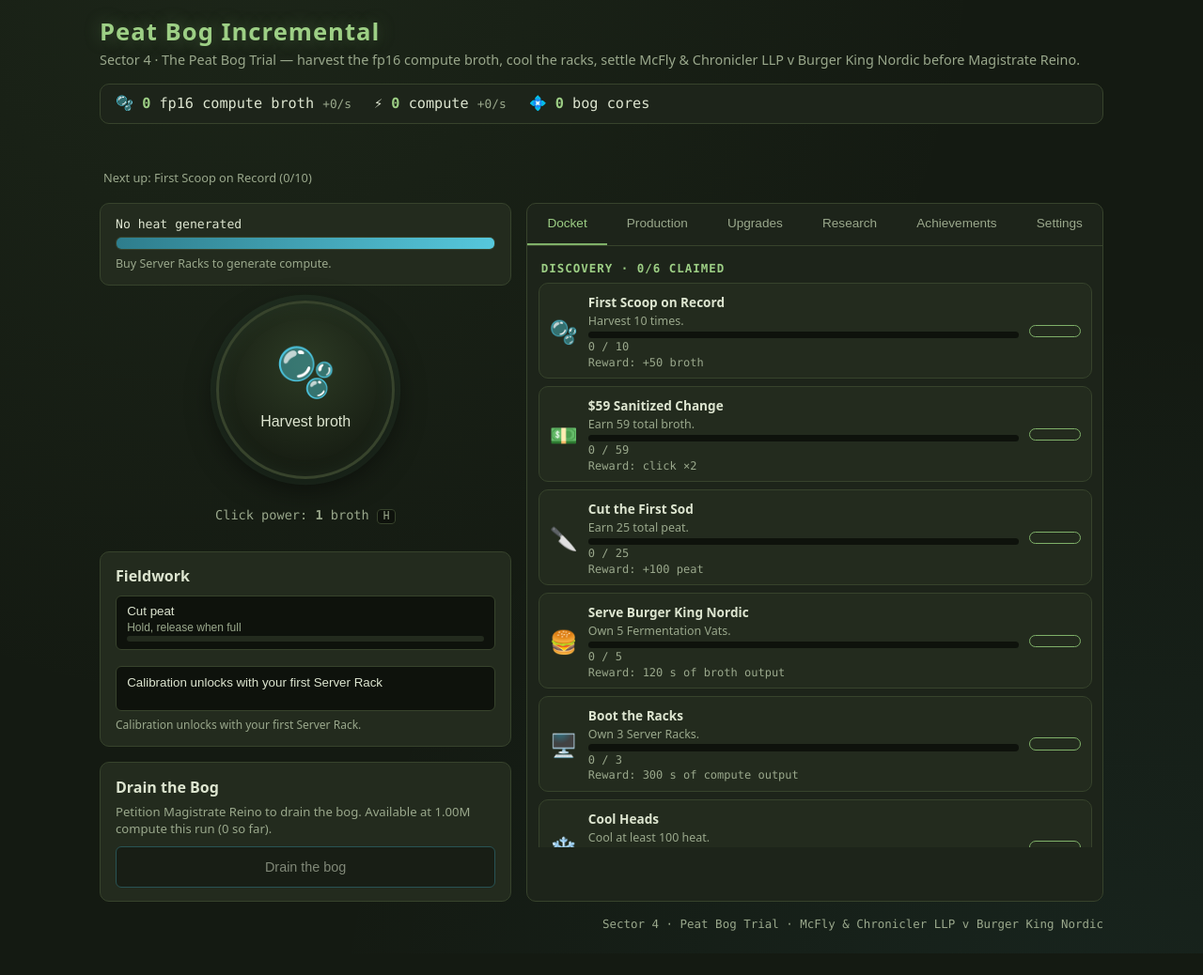
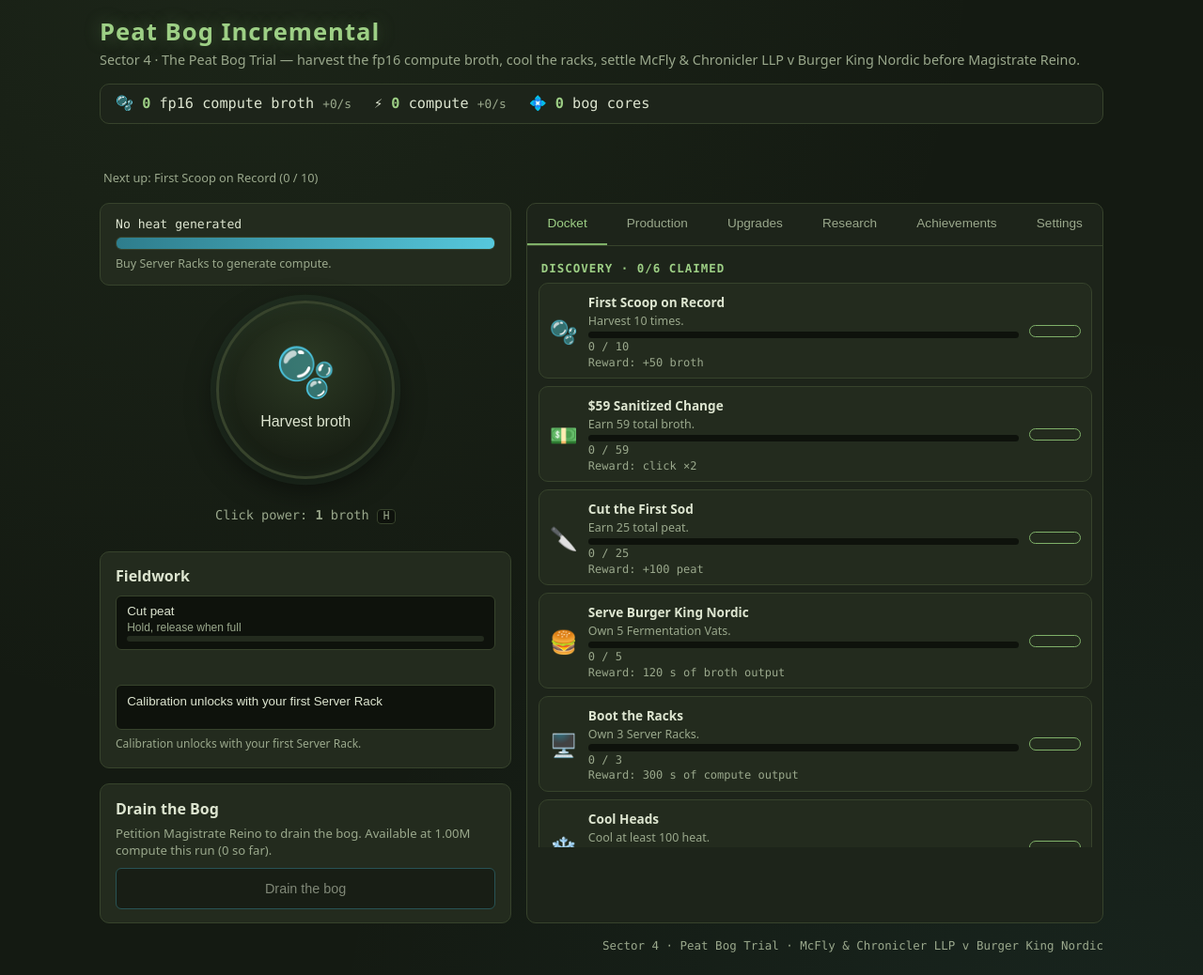
Before and after one commit to CommunityPokeOrg/peat-bog-incremental, a website built with Vite: page index.html in a window 1280 px wide. Shown: the whole page at 94% size. Before the commit the page ends 1015 px from the top, so only its background shows below. Built offline with nearby package versions, Linux system fonts and the light colour scheme.

Commit message:
fix(ui): clamp quest progress, exact multipliers, stable fieldwork status
Co-Authored-By: Devin AI <158243242+devin-ai-integration[bot]@users.noreply.github.com>

```diff
--- a/src/style.css
+++ b/src/style.css
@@ -597,6 +597,10 @@ button.item:hover:not(:disabled) {
   font-size: 0.75rem;
 }
 
+.fieldwork-live {
+  min-height: 1.25rem;
+}
+
 .charge {
   display: block;
   height: 0.35rem;
--- a/src/ui/app.ts
+++ b/src/ui/app.ts
@@ -380,8 +380,9 @@ export function createUi(root: HTMLElement, hooks: UiHooks): Ui {
     }
     renderBuffs(state);
     const next = currentDocket(state);
+    const nextCurrent = next ? Math.min(next.progress.current, next.progress.target) : 0;
     nextHint.textContent = next
-      ? `Next up: ${next.name} (${formatNumber(next.progress.current)}/${formatNumber(next.progress.target)})`
+      ? `Next up: ${next.name} (${formatNumber(nextCurrent)} / ${formatNumber(next.progress.target)})`
       : 'Settlement docket complete — the peat bog trial is settled.';
     clickPowerEl.textContent = formatNumber(clickPower(state));
     renderThermal(state);
@@ -736,10 +737,11 @@ export function createUi(root: HTMLElement, hooks: UiHooks): Ui {
                 element.className = 'progress-fill';
                 bar.appendChild(element);
                 return element;
-              })();
+            })();
             fill.style.width = `${progress.fraction * 100}%`;
+            const current = Math.min(progress.current, progress.target);
             row.querySelector<HTMLElement>('.quest-progress')!.textContent =
-              `${formatNumber(progress.current)} / ${formatNumber(progress.target)}`;
+              `${formatNumber(current)} / ${formatNumber(progress.target)}`;
             row.querySelector<HTMLElement>('.quest-reward')!.textContent =
               `Reward: ${formatQuestReward(quest.reward)}`;
             const action = row.querySelector<HTMLElement>('.quest-action')!;
--- a/src/ui/text.ts
+++ b/src/ui/text.ts
@@ -15,5 +15,6 @@ export function formatQuestReward(reward: QuestReward): string {
   const duration = reward.durationSec
     ? ` for ${Math.floor(reward.durationSec / 60)}:${String(reward.durationSec % 60).padStart(2, '0')}`
     : '';
-  return `${reward.target} ×${formatNumber(reward.factor)}${duration}`;
+  const factor = Number(reward.factor.toFixed(2)).toString();
+  return `${reward.target} ×${factor}${duration}`;
 }
```
Also changed, not shown: test/ui-overhaul.test.ts (+24 -0 lines).
